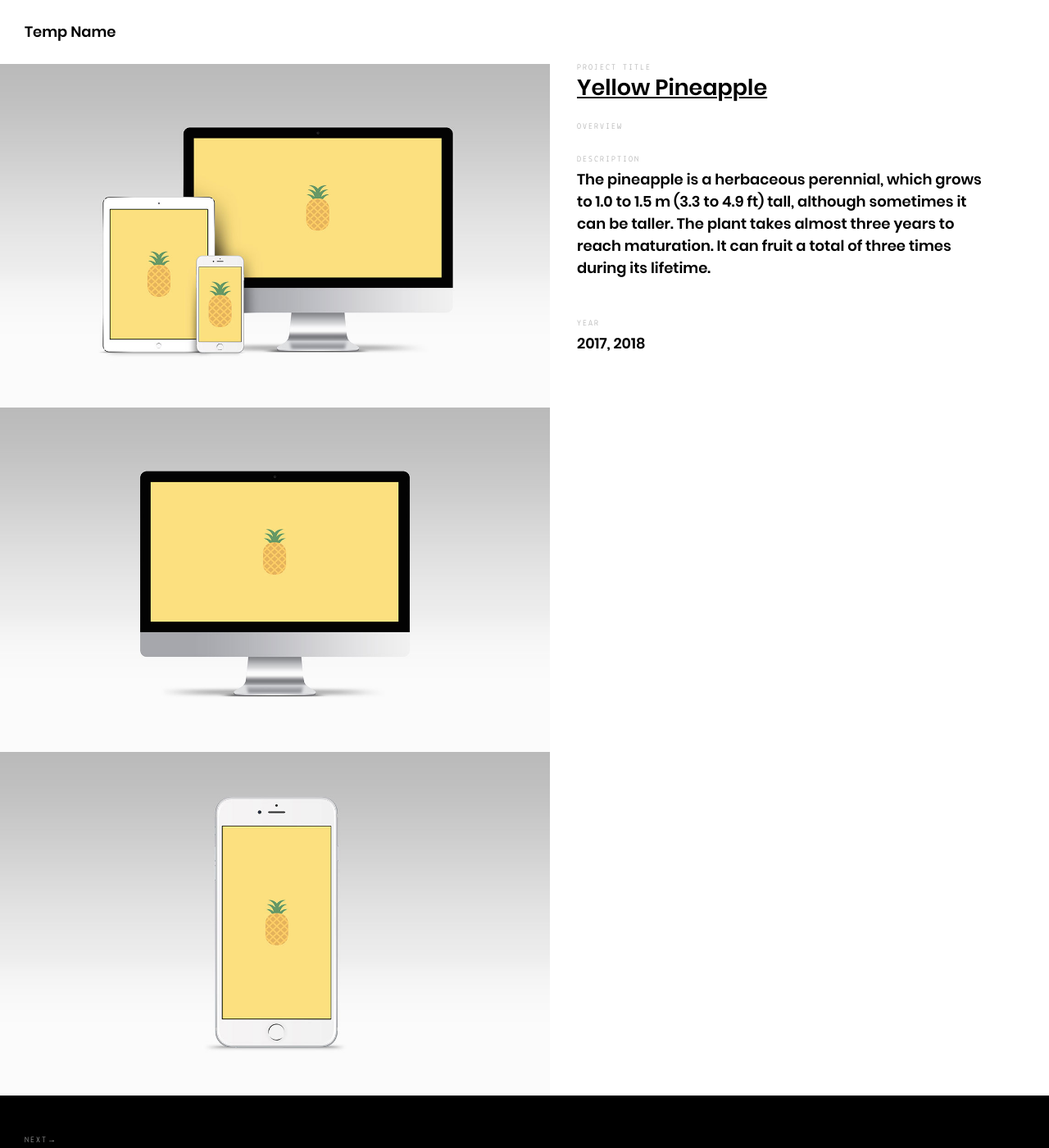
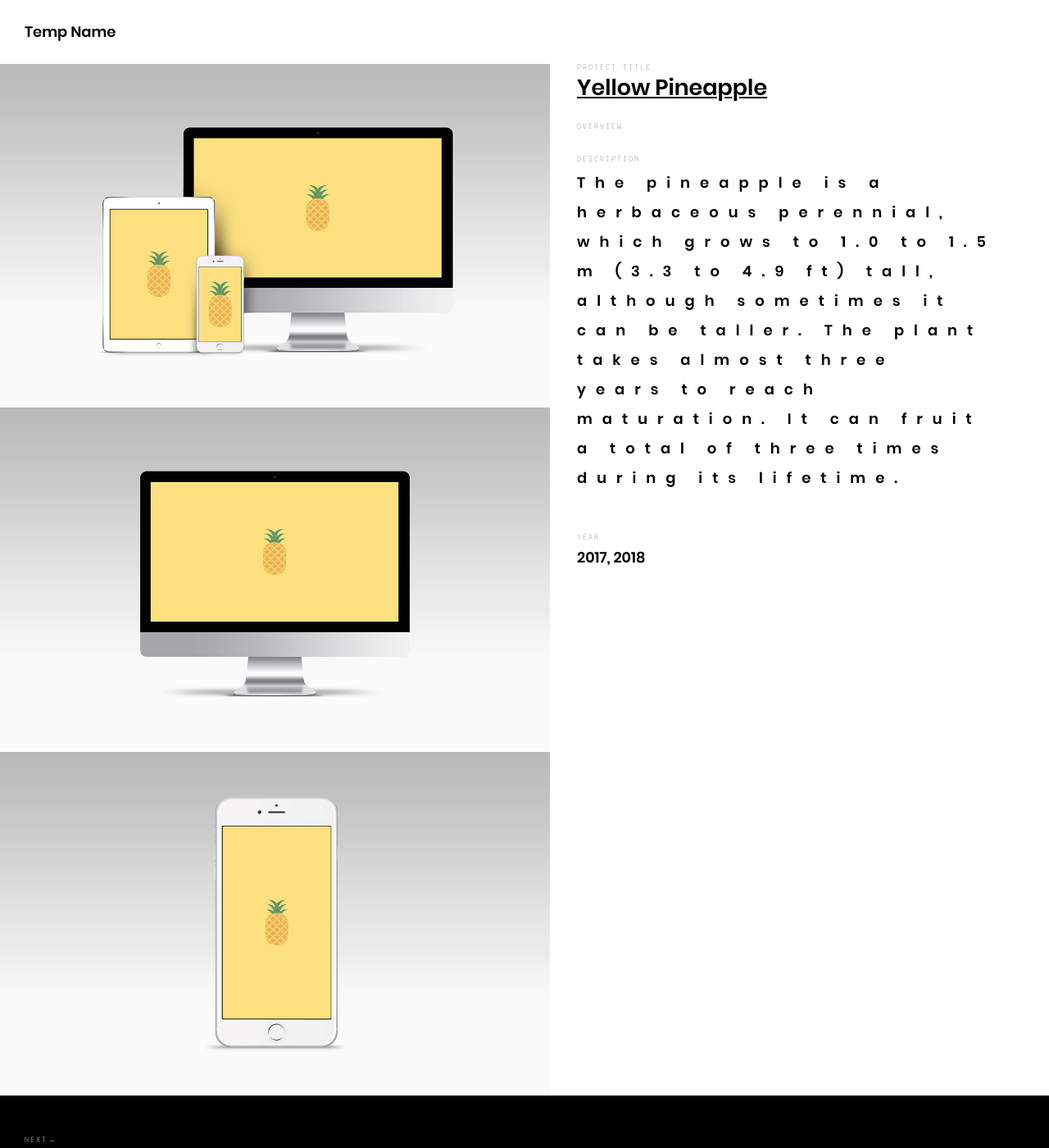
Before and after one commit to amdapoz/portfolio, a Jekyll site: the page built from _posts/projects/2017-04-02-yellowpineapple.md, in a window 1280 px wide and 1400 px high. Shown: the whole window at 82% size. Built offline with Jekyll 4.4.1, drawn with Linux system fonts in a browser that asks for light colours.

Commit message:
Update _layout.scss

```diff
--- a/assets/scss/_layout.scss
+++ b/assets/scss/_layout.scss
@@ -220,7 +220,8 @@
 	h3 {
 		font-size: 1.8rem;
 		font-weight: lighter;
-		line-height: 1.5;
+		line-height: 2;
+		letter-spacing: 1.2rem;
 	}
 
 
```
